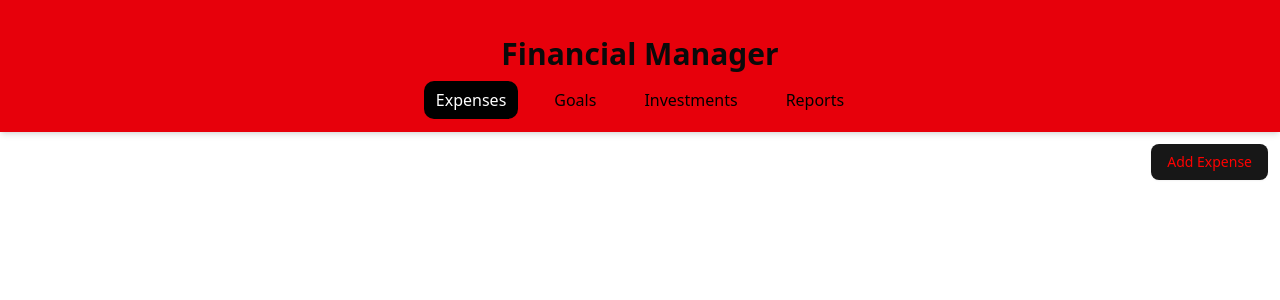
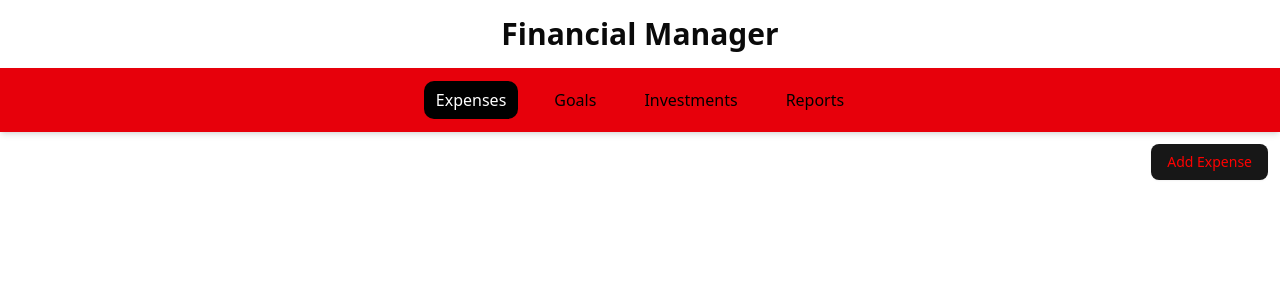
Before and after one commit to manojchandrasekaran/finance_manager, a React (Vite) app: page / in a window 1280 px wide. Shown: the top 300 px of the page. Built offline with nearby package versions, Linux system fonts and the light colour scheme.

Commit message:
Heading style changes

```diff
--- a/src/components/Navbar.jsx
+++ b/src/components/Navbar.jsx
@@ -5,12 +5,8 @@
   const [active, setActive] = useState("Expenses");
   return (
     <div>
+      <h1 className="text-3xl font-bold text-center p-4">Financial Manager</h1>
       <nav className="bg-red-600 p-5 shadow-md">
-        <span className="bg-amber-400">
-          <h1 className="text-3xl font-bold text-center p-4">
-            Financial Manager
-          </h1>
-        </span>
         <div className="container mx-auto flex justify-between items-center">
           <ul className="flex space-x-6 mx-auto">
             {[
```
